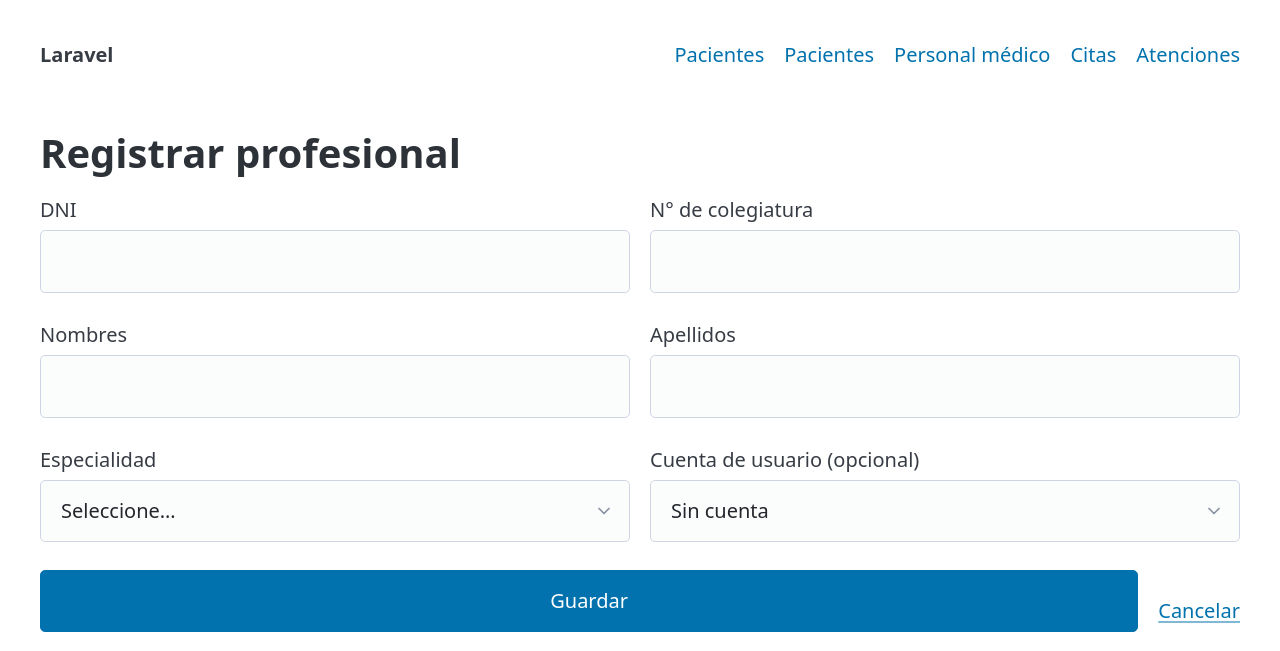
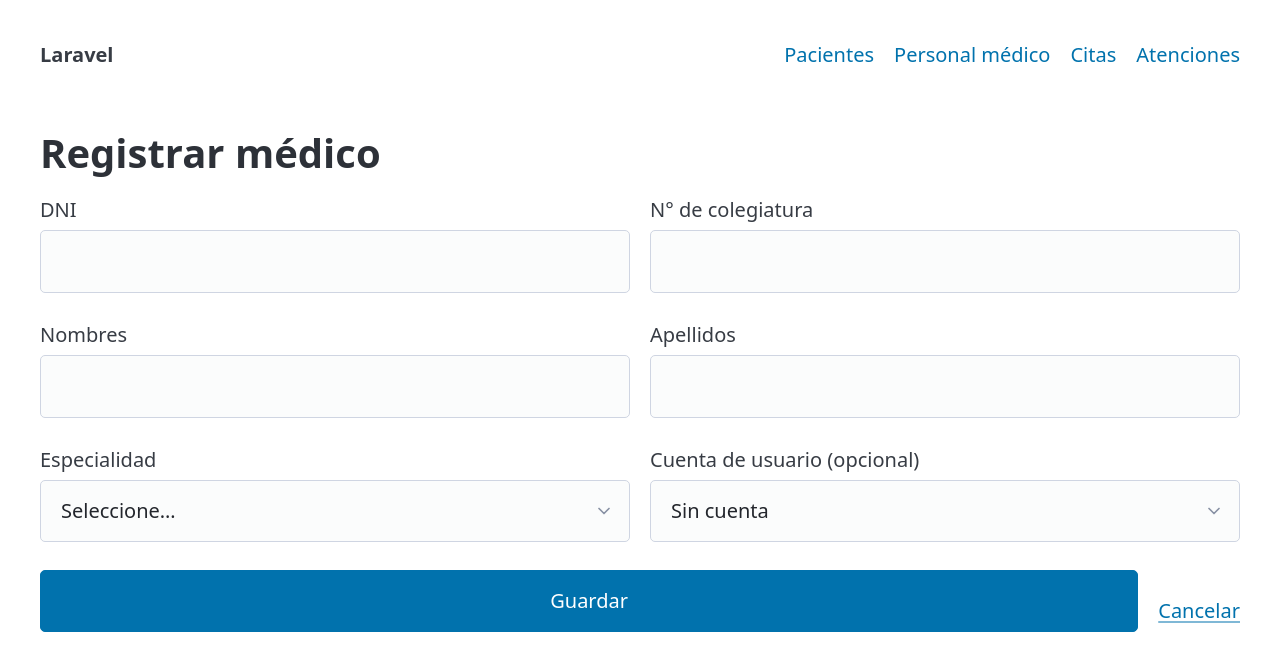
Before and after one commit to dvargas251ds30-code/posta-salud, a Laravel app: page /personal-medico/create in a window 1280 px wide. Shown: the top 651 px of the page. Run offline with Laravel 12, Linux system fonts and the light colour scheme; data comes from the database, SQL or seed files in the repository; some libraries are stand-ins or nearby versions.

Commit message:
cambiarlo lo que dio para modificar el codigo

```diff
--- a/resources/views/layouts/app.blade.php
+++ b/resources/views/layouts/app.blade.php
@@ -20,7 +20,6 @@
             <ul><li><strong>{{ config('app.name') }}</strong></li></ul>
             <ul>
                 <li><a href="{{ route('pacientes.index') }}">Pacientes</a></li>
-                <li><a href="#">Pacientes</a></li>
                 <li><a href="#">Personal médico</a></li>
                 <li><a href="#">Citas</a></li>
                 <li><a href="#">Atenciones</a></li>
--- a/resources/views/personal-medico/create.blade.php
+++ b/resources/views/personal-medico/create.blade.php
@@ -1,9 +1,9 @@
 @extends('layouts.app')
 
-@section('titulo', 'Registrar profesional')
+@section('titulo', 'Registrar médico')
 
 @section('contenido')
-    <h1>Registrar profesional</h1>
+    <h1>Registrar médico</h1>
 
     <form method="POST" novalidate
           action="{{ route('personal-medico.store') }}">
--- a/resources/views/personal-medico/edit.blade.php
+++ b/resources/views/personal-medico/edit.blade.php
@@ -1,9 +1,9 @@
 @extends('layouts.app')
 
-@section('titulo', 'Editar profesional')
+@section('titulo', 'Editar médico')
 
 @section('contenido')
-    <h1>Editar profesional</h1>
+    <h1>Editar médico</h1>
 
     <form method="POST" novalidate
           action="{{ route('personal-medico.update', $medico) }}">
--- a/resources/views/personal-medico/index.blade.php
+++ b/resources/views/personal-medico/index.blade.php
@@ -32,7 +32,7 @@
     </form>
 
     <p><a href="{{ route('personal-medico.create') }}" role="button">
-        + Registrar profesional</a></p>
+        + Registrar médico</a></p>
  <table>
         <thead>
             <tr><th>Colegiatura</th><th>Apellidos y nombres</th>
@@ -56,5 +56,5 @@
         </tbody>
     </table>
 
-    {{ $personal->links('pagination::simple-default') }}
+    {{ $personal->links() }}
 @endsection
```
